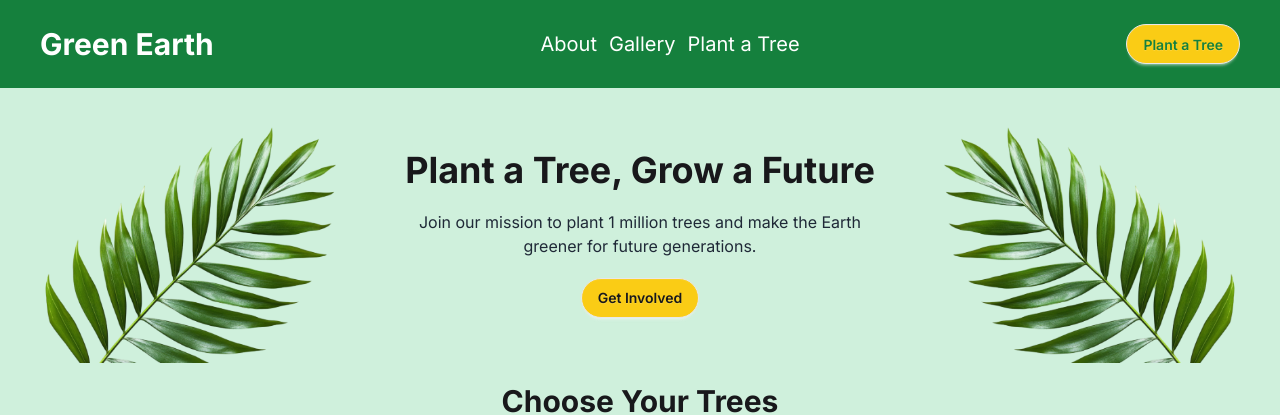
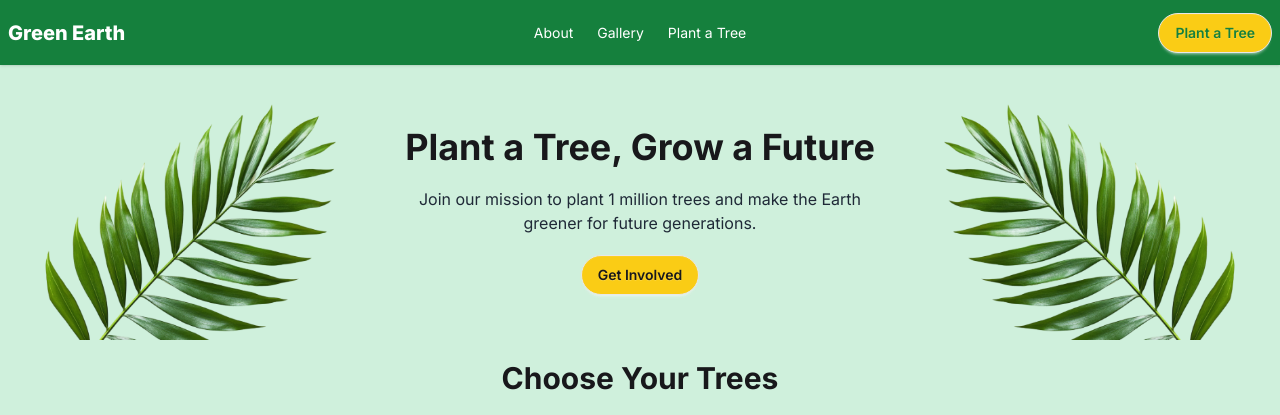
Before and after one commit to Mahadi9990/B12A06-Green-Earth1, a plain HTML site: page index.html in a window 1280 px wide. Shown: the top 415 px of the page. Drawn offline with nearby package versions, Linux system fonts and the light colour scheme; no server answers.

Commit message:
update header navebar

```diff
--- a/index.html
+++ b/index.html
@@ -33,29 +33,34 @@
   </head>
   <body class="inter">
     <header class="">
-      <nav
-        class="flex justify-between px-10 items-center text-white bg-[#15803D] mx-auto h-22"
-      >
-        <div class="bar_icon block md:hidden">
-          <i class="fa-solid fa-bars"></i>
-        </div>
-        <div class="loco_area">
-          <h1 class="text-3xl font-bold text-white">Green Earth</h1>
-        </div>
-        <div class="hidden md:block">
-          <ul class="flex space-x-3">
-            <li class="hover:underline text-xl">About</li>
-            <li class="hover:underline text-xl">Gallery</li>
-            <li class="hover:underline text-xl">Plant a Tree</li>
-          </ul>
-        </div>
-        <button class="btn rounded-3xl bg-[#FACC15] text-[#15803D]">
-          Plant a Tree
-        </button>
-      </nav>
-      <div
-        class="bg-[#CFF0DC] pt-4 banner_area flex flex-col md:flex-row justify-center items-center gap-6"
-      >
+      <div class="navbar bg-base-100 shadow-sm bg-[#15803D] ">
+          <div class="navbar-start">
+            <div class="dropdown">
+              <div tabindex="0" role="button" class="pr-5 lg:hidden">
+                <svg xmlns="http://www.w3.org/2000/svg" class="h-5 w-5 text-white" fill="none" viewBox="0 0 24 24" stroke="currentColor"> <path stroke-linecap="round" stroke-linejoin="round" stroke-width="2" d="M4 6h16M4 12h8m-8 6h16" /> </svg>
+              </div>
+              <ul
+                tabindex="0"
+                class="menu menu-sm dropdown-content bg-base-100 rounded-box z-1 mt-3 w-52 p-2 shadow">
+                <li><a>About</a></li>
+                <li><a>Gallery</a></li>
+                <li><a>Plant a Tree</a></li>
+              </ul>
+            </div>
+            <a class=" font-extrabold text-xl text-white">Green Earth</a>
+          </div>
+          <div class="navbar-center hidden lg:flex">
+            <ul class="menu menu-horizontal px-1 text-white">
+              <li><a>About</a></li>
+              <li><a>Gallery</a></li>
+              <li><a>Plant a Tree</a></li>
+            </ul>
+          </div>
+          <div class="navbar-end">
+            <a class="btn bg-[#FACC15] rounded-4xl text-[#15803D]">Plant a Tree</a>
+          </div>
+      </div>
+      <div class="bg-[#CFF0DC] pt-4 banner_area flex flex-col md:flex-row justify-center items-center gap-6">
         <div class="left w-[30%]">
           <img src="assets/hero-leaf1.png" alt="" />
         </div>
@@ -176,7 +181,7 @@
     <footer>
       <div id="footer-top" class="bg-[#15803D] h-[600px] flex flex-col justify-center items-center gap-4 text-center">
         <h1 class="text-4xl font-bold text-white">Plant a Tree Today</h1>
-          <form action="" class="rounded-xl bg-[#16a249] p-5 flex flex-col justify-center items-center gap-4 w-[500px]">
+          <form action="" class="rounded-xl bg-[#16a249] p-5 flex flex-col justify-center items-center gap-4 w-[300px] md:w-[500px]">
             <input type="text" placeholder="Your Name" class="input input-md w-full" />
             <input type="text" placeholder="Your Email Address" class="input input-md w-full" />
             <select class="select w-full">
```
